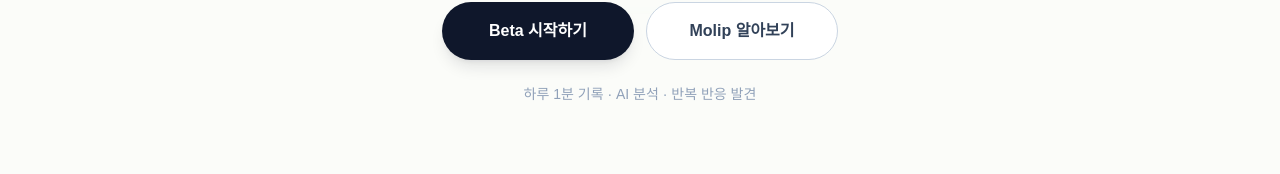
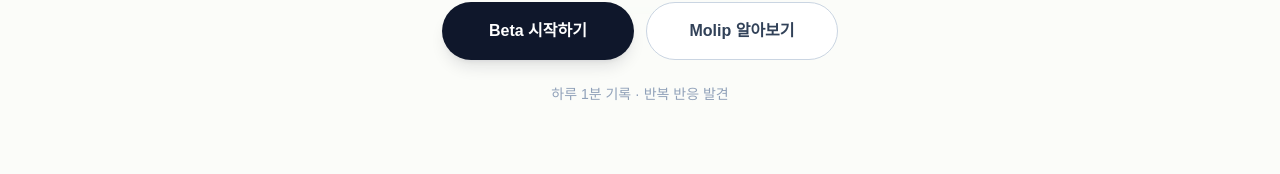
Before and after one commit to NeongKoolSoft/molip, a Next.js app: page / in a window 1280 px wide. Shown: the part 611-785 px from the top of the page. Built offline with nearby package versions, Linux system fonts and the light colour scheme.

Commit message:
Updated Landing Page1

```diff
--- a/src/app/page.tsx
+++ b/src/app/page.tsx
@@ -127,7 +127,7 @@
           </div>
 
           <p className="mt-6 text-sm text-slate-400">
-            하루 1분 기록 · AI 분석 · 반복 반응 발견
+            하루 1분 기록 · 반복 반응 발견
           </p>
         </div>
       </section>
```
